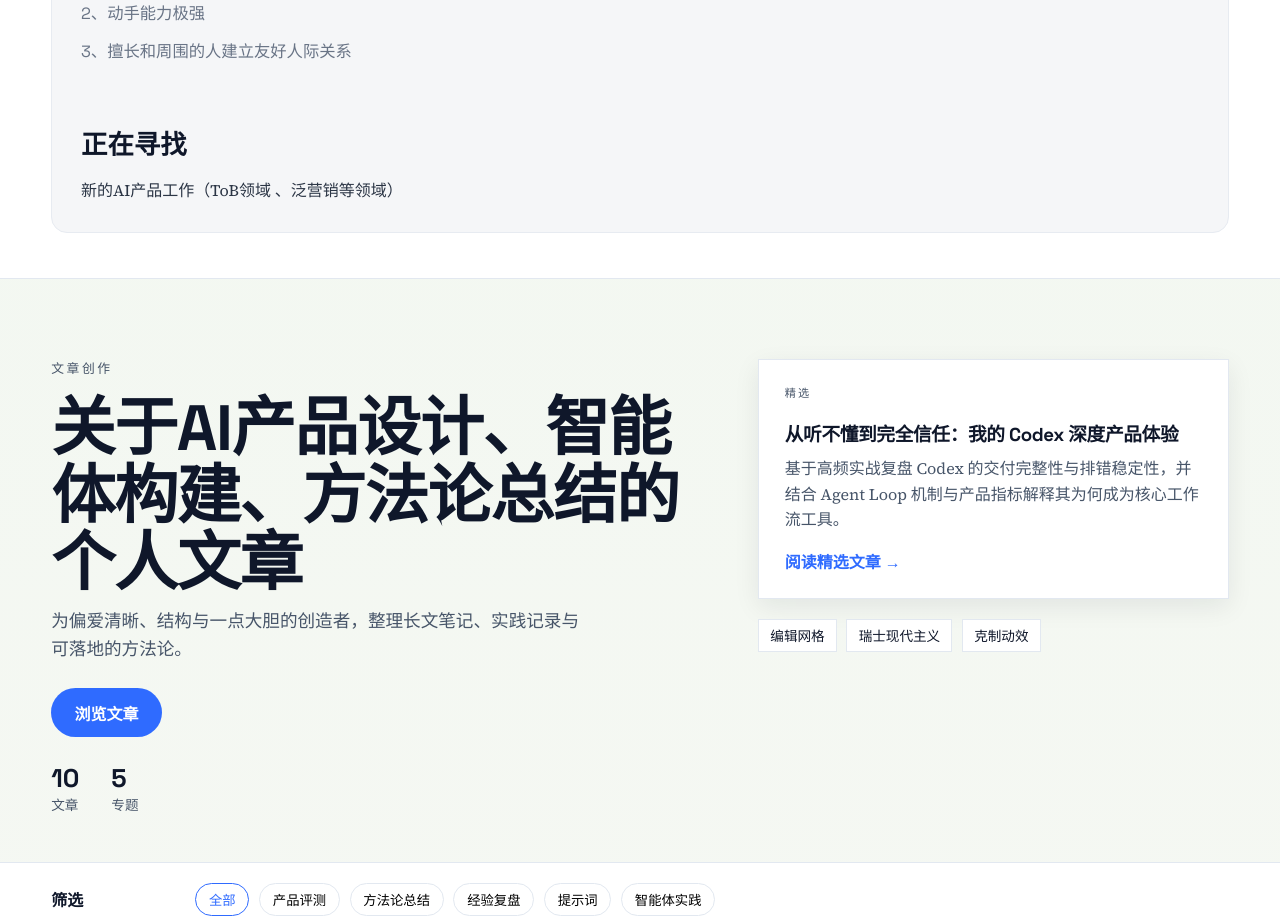
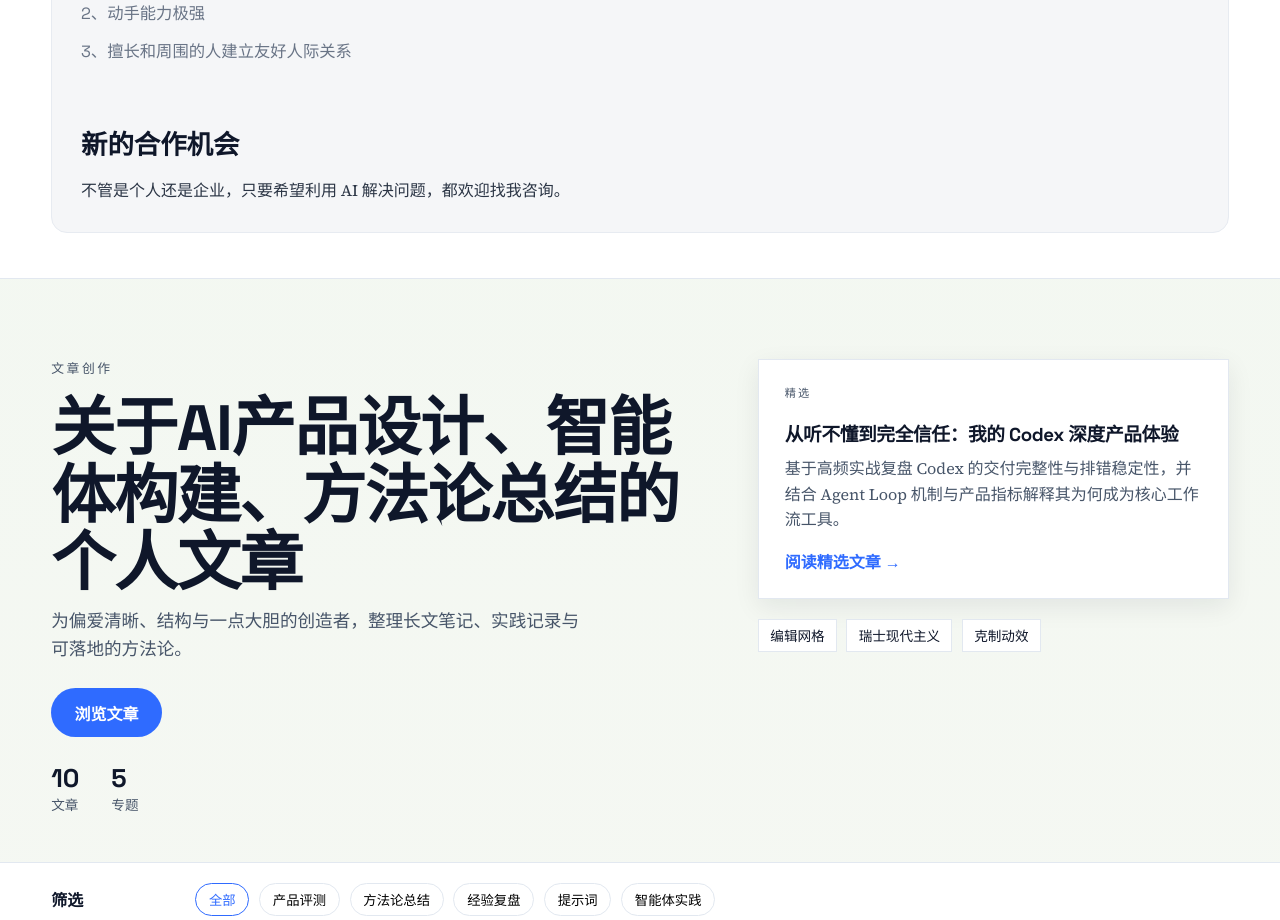
Before and after one commit to woaicat/personal, a Next.js app: page / in a window 1280 px wide. Shown: the part 1640-2560 px from the top of the page. Built offline with nearby package versions, Linux system fonts and the light colour scheme; no server answers.

Commit message:
更新首页合作机会文案

```diff
--- a/components/portfolio/ProfileSections.tsx
+++ b/components/portfolio/ProfileSections.tsx
@@ -193,8 +193,8 @@ export function ProfileSections({
             </div>
 
             <div className="bio-block">
-              <h4>正在寻找</h4>
-              <p>新的AI产品工作（ToB领域 、泛营销等领域）</p>
+              <h4>新的合作机会</h4>
+              <p>不管是个人还是企业，只要希望利用 AI 解决问题，都欢迎找我咨询。</p>
             </div>
           </div>
         </div>
```
